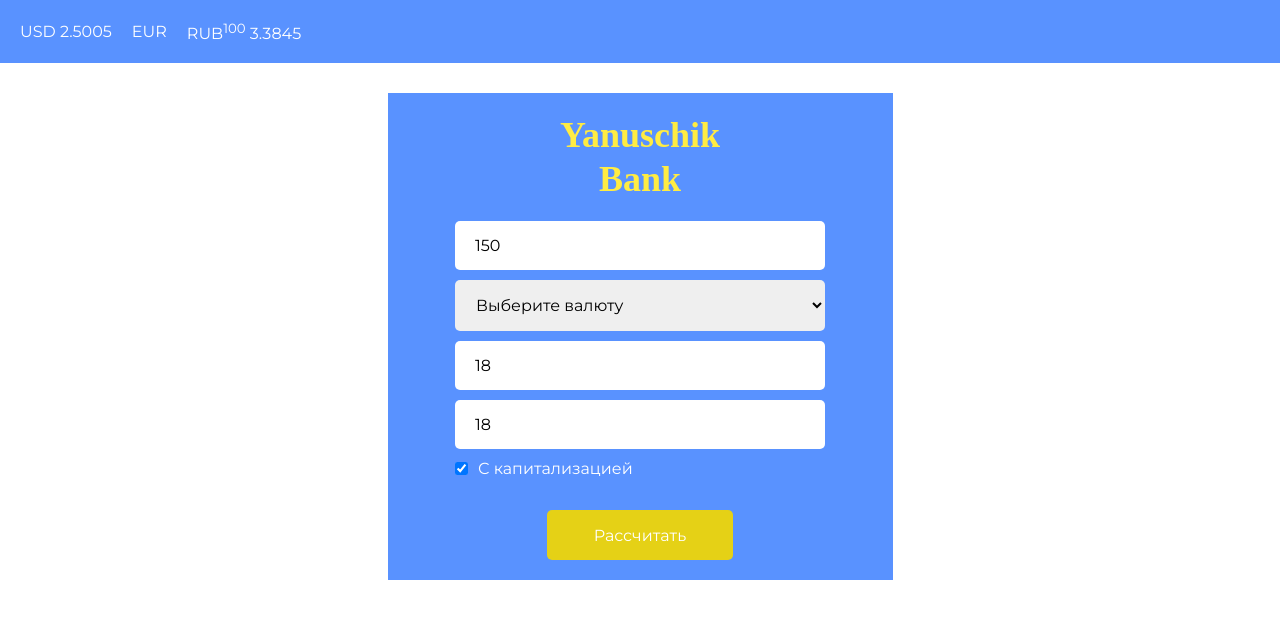
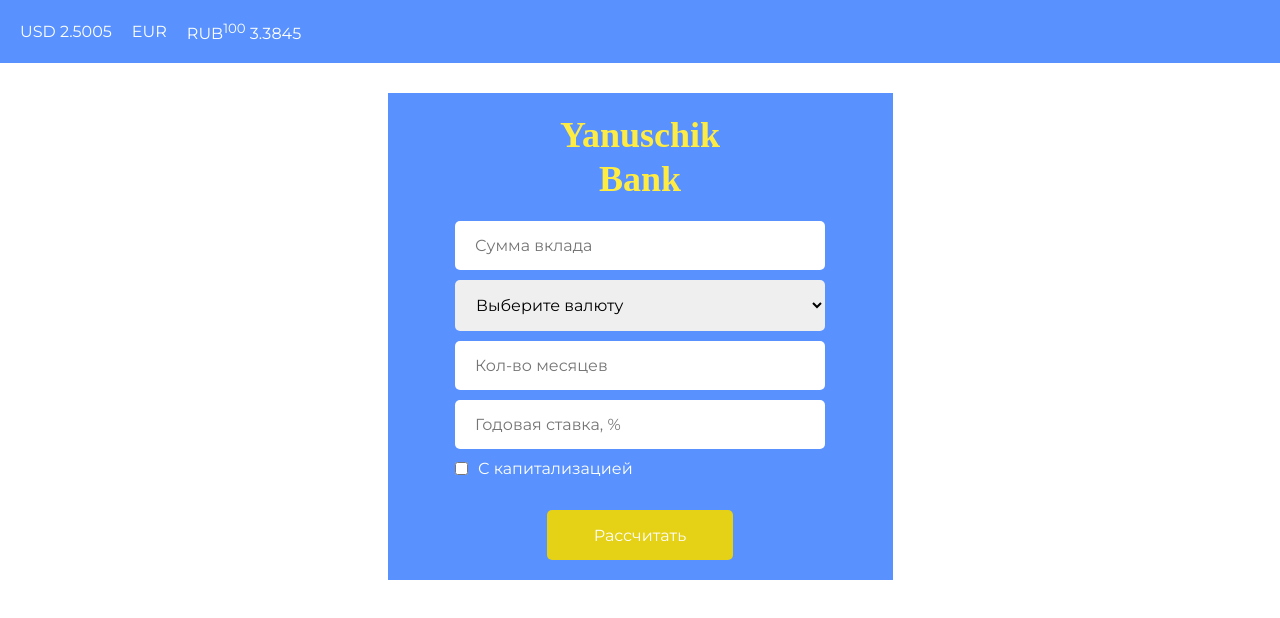
Before and after one commit to VadimYanuschik/deposit-calculator, a React (Create React App) app: page / in a window 1280 px wide. Shown: the top 618 px of the page. Built offline with nearby package versions, Linux system fonts and the light colour scheme; a web font is replaced by a local one.

Commit message:
add input number validation

```diff
--- a/src/components/calculator/calculator.component.js
+++ b/src/components/calculator/calculator.component.js
@@ -8,14 +8,21 @@ import Select from '../select/select.component';
 import {startCalculations} from '../../redux/deposit/deposit.actions';
 
 function Calculator({startCalculations}) {
-    const [depositAmount, setDepositAmount] = useState(150);
-    const [currency, setCurrency] = useState('BYN');
-    const [monthCount, setMonthCount] = useState(18);
-    const [interestRate, setInterestRate] = useState(18);
-    const [withCapitalization, setWithCapitalization] = useState(true);
+    const [depositAmount, setDepositAmount] = useState('');
+    const [currency, setCurrency] = useState('');
+    const [monthCount, setMonthCount] = useState('');
+    const [interestRate, setInterestRate] = useState('');
+    const [withCapitalization, setWithCapitalization] = useState(false);
 
     const handleClick = () => {
         startCalculations({depositAmount, currency, monthCount, interestRate, withCapitalization})
+    }
+
+    const handleLetters = (e) => {
+        e = e.replace(/[^0-9\.]/g,'');
+        if(e.split('.').length>2)
+            e = e.replace(/\.+$/,"");
+        return e
     }
 
     return (
@@ -25,10 +32,10 @@ function Calculator({startCalculations}) {
                 <TitleText>Bank</TitleText>
             </TitleContainer>
             <FormContainer>
-                <Input onChange={e => {setDepositAmount(e.target.value)}} value={depositAmount} placeholder={'Сумма вклада'}/>
+                <Input onChange={e => {setDepositAmount(handleLetters(e.target.value))}} type='number' value={depositAmount} placeholder={'Сумма вклада'}/>
                 <Select onChange={e => {setCurrency(e.target.value)}} placeholder={'Выберите валюту'}/>
-                <Input onChange={e => setMonthCount(e.target.value)} value={monthCount} placeholder={'Кол-во месяцев'}/>
-                <Input onChange={e => setInterestRate(e.target.value)} value={interestRate} placeholder={'Годовая ставка, %'}/>
+                <Input onChange={e => setMonthCount(handleLetters(e.target.value))} type='number' value={monthCount} placeholder={'Кол-во месяцев'}/>
+                <Input onChange={e => setInterestRate(handleLetters(e.target.value))} type='number' value={interestRate} placeholder={'Годовая ставка, %'}/>
                 <Checkbox onChange={e => setWithCapitalization(!withCapitalization)} checked={withCapitalization} id={'form-button'} labelText={'С капитализацией'}/>
                 <Button onClick={handleClick} text={'Рассчитать'}/>
             </FormContainer>
```
